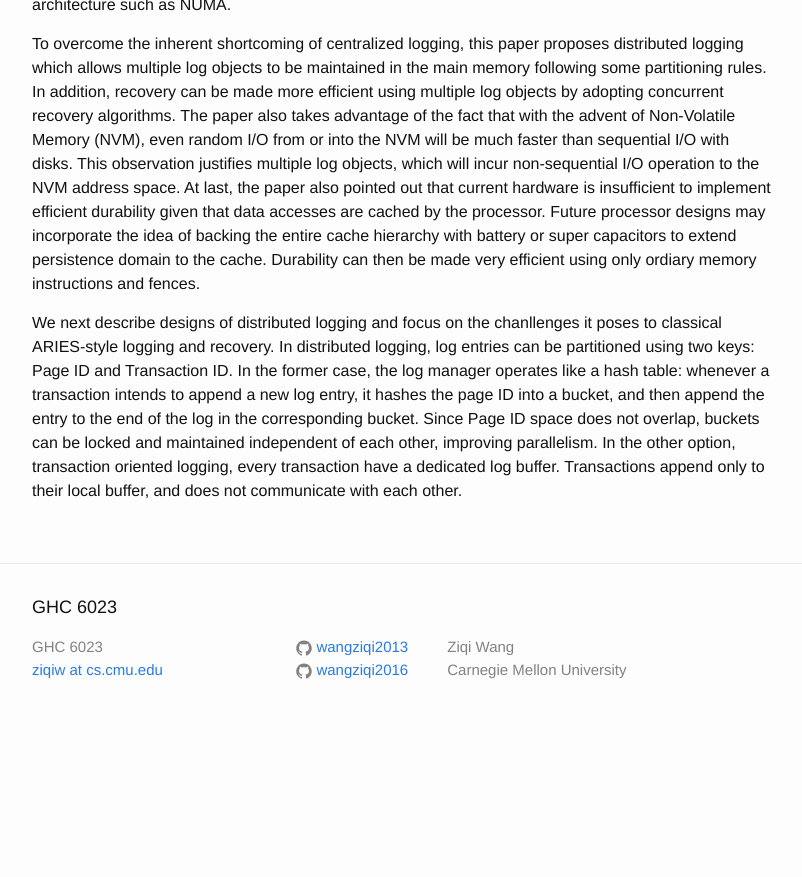
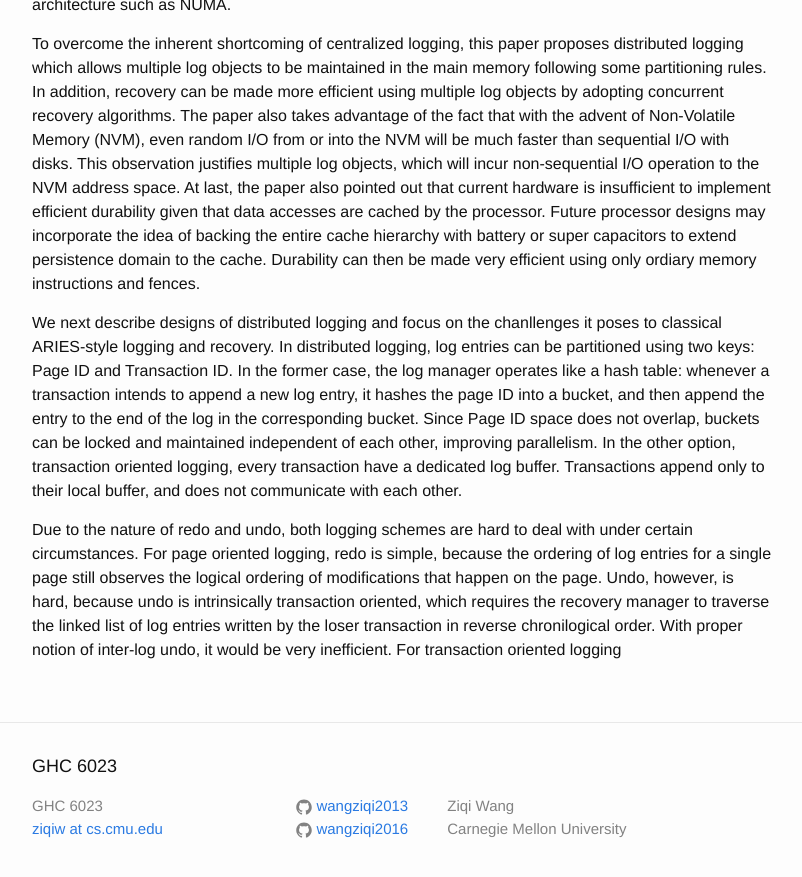
Before and after one commit to wangziqi2013/wangziqi2013.github.io, a Jekyll site: the page built from _posts/2019-02-01-Scalable-Logging_through-Emerging-Non-Volatile-Memory.markdown, in a window 1280 px wide and 900 px high, scrolled down 1273 px. Shown: the top 877 px of the window, without its empty margins (238-1040 px from the left). Built offline with Jekyll 4.4.1, drawn with Linux system fonts in a browser that asks for light colours; before the commit the page ends 2014 px from its top, so only the background shows below that.

Commit message:
Adding page oriented logging

```diff
--- a/_posts/2019-02-01-Scalable-Logging_through-Emerging-Non-Volatile-Memory.markdown
+++ b/_posts/2019-02-01-Scalable-Logging_through-Emerging-Non-Volatile-Memory.markdown
@@ -61,3 +61,10 @@ hashes the page ID into a bucket, and then append the entry to the end of the lo
 Page ID space does not overlap, buckets can be locked and maintained independent of each other, improving parallelism.
 In the other option, transaction oriented logging, every transaction have a dedicated log buffer. Transactions append only
 to their local buffer, and does not communicate with each other.
+
+Due to the nature of redo and undo, both logging schemes are hard to deal with under certain circumstances. For page
+oriented logging, redo is simple, because the ordering of log entries for a single page still observes the logical
+ordering of modifications that happen on the page. Undo, however, is hard, because undo is intrinsically transaction
+oriented, which requires the recovery manager to traverse the linked list of log entries written by the loser transaction
+in reverse chronilogical order. With proper notion of inter-log undo, it would be very inefficient. For transaction
+oriented logging
```
